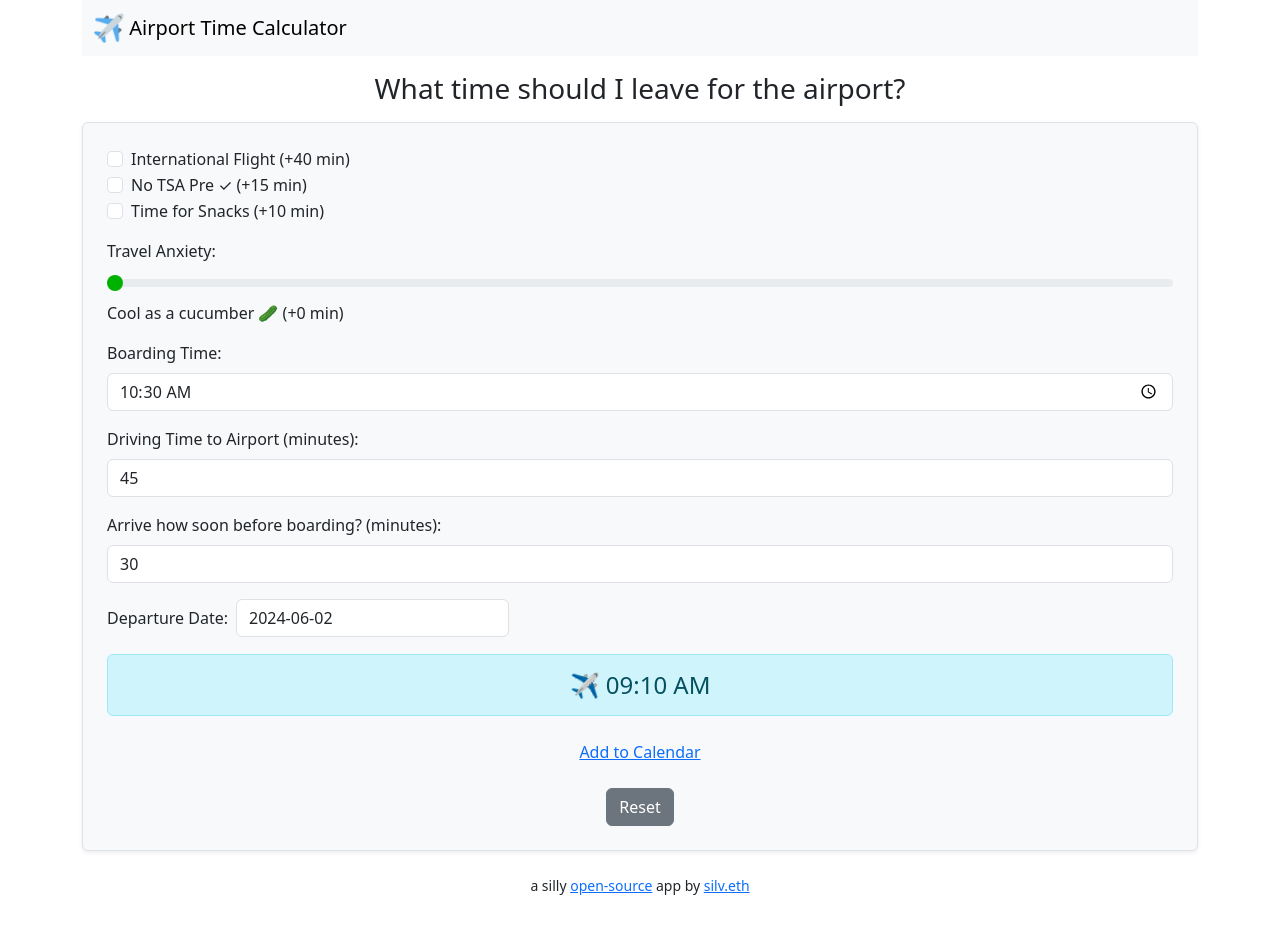
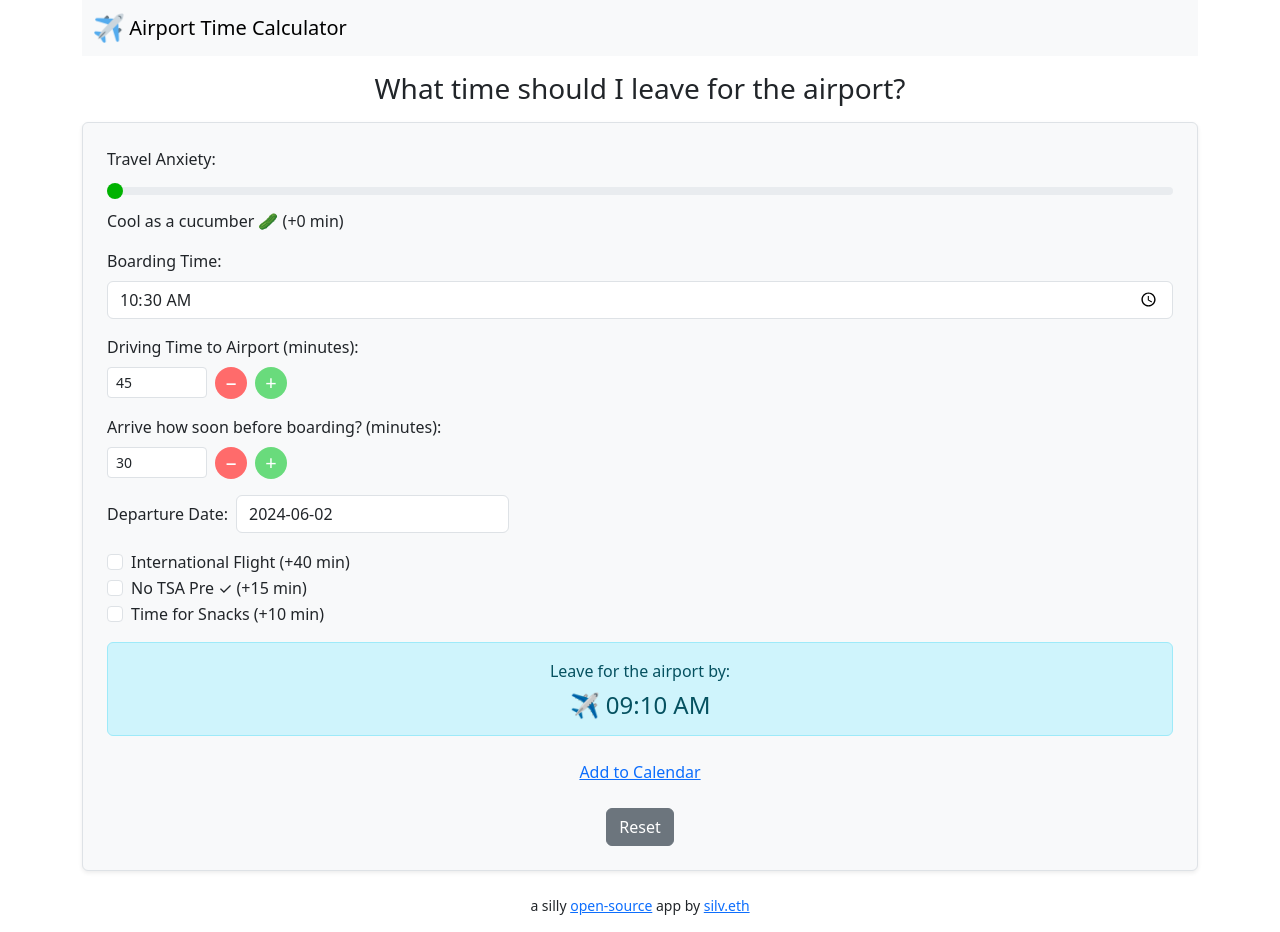
Before and after one commit to mattsilv/airport-time-estimator, a React (Create React App) app: page / in a window 1280 px wide. Built offline with nearby package versions, Linux system fonts and the light colour scheme.

Commit message:
more little features plus minus icon

```diff
--- a/src/components/FlightForm.js
+++ b/src/components/FlightForm.js
@@ -38,34 +38,13 @@ export const FlightForm = ({
 
   const sliderColor = getSliderColor(formValues.anxietyLevel || 0);
 
+  const handleNumberChange = (fieldName) => (e) => {
+    const value = Math.max(0, Math.min(999, parseInt(e.target.value) || 0));
+    onFieldChange(fieldName)({ target: { value: value.toString() } });
+  };
+
   return (
     <Form>
-      <Form.Group className="mb-3">
-        <Form.Check
-          type="checkbox"
-          id="internationalFlight"
-          label="International Flight (+40 min)"
-          checked={formValues.isInternational || false}
-          onChange={(e) =>
-            onCheckboxChange("isInternational", e.target.checked)
-          }
-        />
-        <Form.Check
-          type="checkbox"
-          id="noTSAPre"
-          label="No TSA Pre ✓ (+15 min)"
-          checked={formValues.noTSAPre || false}
-          onChange={(e) => onCheckboxChange("noTSAPre", e.target.checked)}
-        />
-        <Form.Check
-          type="checkbox"
-          id="needSnacks"
-          label="Time for Snacks (+10 min)"
-          checked={formValues.needSnacks || false}
-          onChange={(e) => onCheckboxChange("needSnacks", e.target.checked)}
-        />
-      </Form.Group>
-
       <Form.Group className="mb-3">
         <Form.Label htmlFor="anxietyLevel">Travel Anxiety:</Form.Label>
         <Form.Range
@@ -111,23 +90,135 @@ export const FlightForm = ({
         <Form.Label htmlFor="drivingTime">
           Driving Time to Airport (minutes):
         </Form.Label>
+        <div className="d-flex align-items-center">
           <Form.Control
             type="number"
+            inputMode="numeric"
+            pattern="[0-9]*"
             id="drivingTime"
             value={formValues.drivingTime}
-          onChange={onFieldChange("drivingTime")}
+            onChange={handleNumberChange("drivingTime")}
+            min="0"
+            max="999"
+            style={{ width: "100px" }}
+            className="form-control-sm"
           />
+          <div className="d-flex gap-2 ms-2">
+            <button
+              type="button"
+              className="btn rounded-circle d-flex align-items-center justify-content-center"
+              style={{
+                backgroundColor: "#ff6b6b",
+                color: "white",
+                width: "32px",
+                height: "32px",
+                padding: "0",
+                fontSize: "20px",
+                border: "none",
+                touchAction: "manipulation",
+              }}
+              onClick={() =>
+                handleNumberChange("drivingTime")({
+                  target: {
+                    value: (parseInt(formValues.drivingTime) - 5).toString(),
+                  },
+                })
+              }
+            >
+              −
+            </button>
+            <button
+              type="button"
+              className="btn rounded-circle d-flex align-items-center justify-content-center"
+              style={{
+                backgroundColor: "#69db7c",
+                color: "white",
+                width: "32px",
+                height: "32px",
+                padding: "0",
+                fontSize: "20px",
+                border: "none",
+                touchAction: "manipulation",
+              }}
+              onClick={() =>
+                handleNumberChange("drivingTime")({
+                  target: {
+                    value: (parseInt(formValues.drivingTime) + 5).toString(),
+                  },
+                })
+              }
+            >
+              +
+            </button>
+          </div>
+        </div>
       </Form.Group>
       <Form.Group className="mb-3">
         <Form.Label htmlFor="arriveEarly">
           Arrive how soon before boarding? (minutes):
         </Form.Label>
+        <div className="d-flex align-items-center">
           <Form.Control
             type="number"
+            inputMode="numeric"
+            pattern="[0-9]*"
             id="arriveEarly"
             value={formValues.arriveEarly}
-          onChange={onFieldChange("arriveEarly")}
+            onChange={handleNumberChange("arriveEarly")}
+            min="0"
+            max="999"
+            style={{ width: "100px" }}
+            className="form-control-sm"
           />
+          <div className="d-flex gap-2 ms-2">
+            <button
+              type="button"
+              className="btn rounded-circle d-flex align-items-center justify-content-center"
+              style={{
+                backgroundColor: "#ff6b6b",
+                color: "white",
+                width: "32px",
+                height: "32px",
+                padding: "0",
+                fontSize: "20px",
+                border: "none",
+                touchAction: "manipulation",
+              }}
+              onClick={() =>
+                handleNumberChange("arriveEarly")({
+                  target: {
+                    value: (parseInt(formValues.arriveEarly) - 5).toString(),
+                  },
+                })
+              }
+            >
+              −
+            </button>
+            <button
+              type="button"
+              className="btn rounded-circle d-flex align-items-center justify-content-center"
+              style={{
+                backgroundColor: "#69db7c",
+                color: "white",
+                width: "32px",
+                height: "32px",
+                padding: "0",
+                fontSize: "20px",
+                border: "none",
+                touchAction: "manipulation",
+              }}
+              onClick={() =>
+                handleNumberChange("arriveEarly")({
+                  target: {
+                    value: (parseInt(formValues.arriveEarly) + 5).toString(),
+                  },
+                })
+              }
+            >
+              +
+            </button>
+          </div>
+        </div>
       </Form.Group>
       <Form.Group className="mb-3">
         <Form.Label htmlFor="selectedDate">Departure Date:</Form.Label>
@@ -138,6 +229,32 @@ export const FlightForm = ({
           className="form-control mx-2"
         />
       </Form.Group>
+
+      <Form.Group className="mb-3">
+        <Form.Check
+          type="checkbox"
+          id="internationalFlight"
+          label="International Flight (+40 min)"
+          checked={formValues.isInternational || false}
+          onChange={(e) =>
+            onCheckboxChange("isInternational", e.target.checked)
+          }
+        />
+        <Form.Check
+          type="checkbox"
+          id="noTSAPre"
+          label="No TSA Pre ✓ (+15 min)"
+          checked={formValues.noTSAPre || false}
+          onChange={(e) => onCheckboxChange("noTSAPre", e.target.checked)}
+        />
+        <Form.Check
+          type="checkbox"
+          id="needSnacks"
+          label="Time for Snacks (+10 min)"
+          checked={formValues.needSnacks || false}
+          onChange={(e) => onCheckboxChange("needSnacks", e.target.checked)}
+        />
+      </Form.Group>
     </Form>
   );
 };
--- a/src/pages/Home.js
+++ b/src/pages/Home.js
@@ -39,6 +39,7 @@ export function Home() {
         {!!leaveTime && leaveTime !== "00:00" && (
           <Stack gap={2} className="mt-3 mx-auto">
             <Alert variant="info" className="text-center">
+              <div className="mb-2">Leave for the airport by:</div>
               <Alert.Heading className="mb-0">✈️ {leaveTime}</Alert.Heading>
             </Alert>
 
```
Lines whose indentation alone changed are shown as unchanged.
